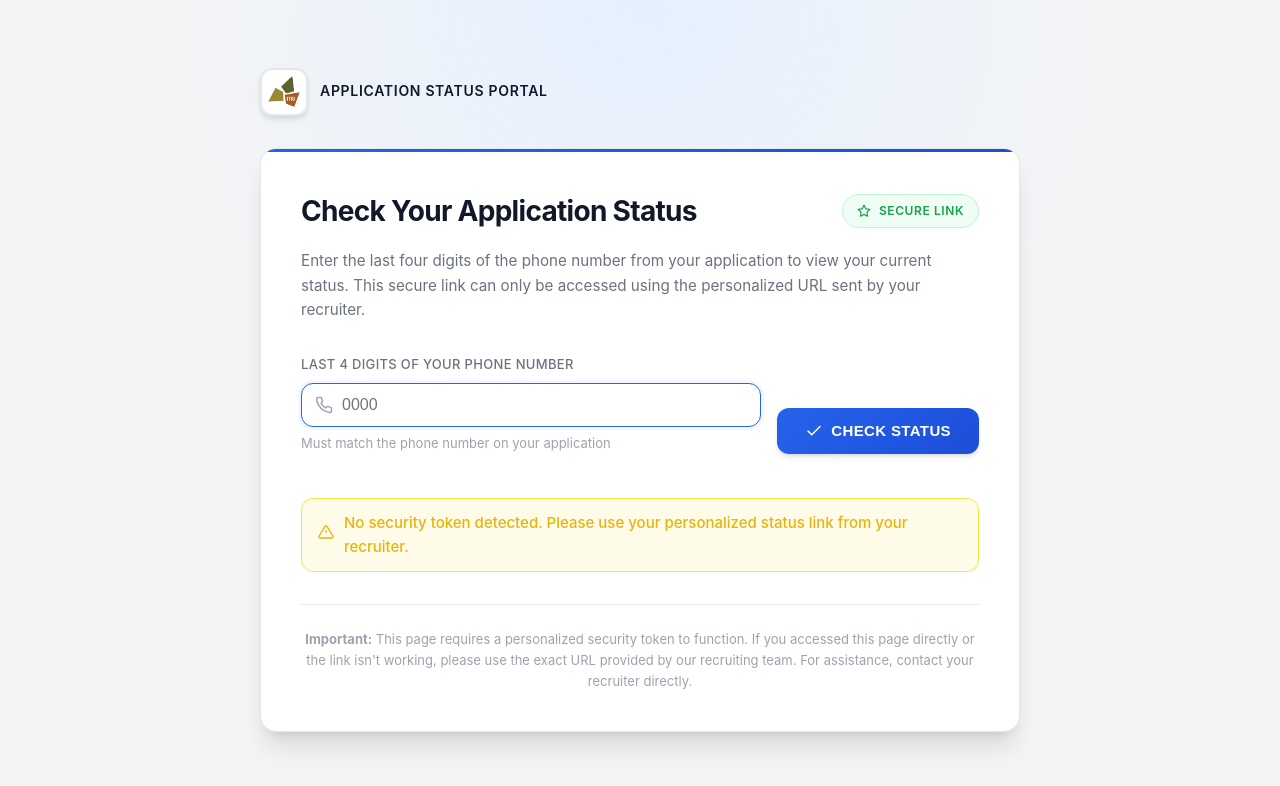
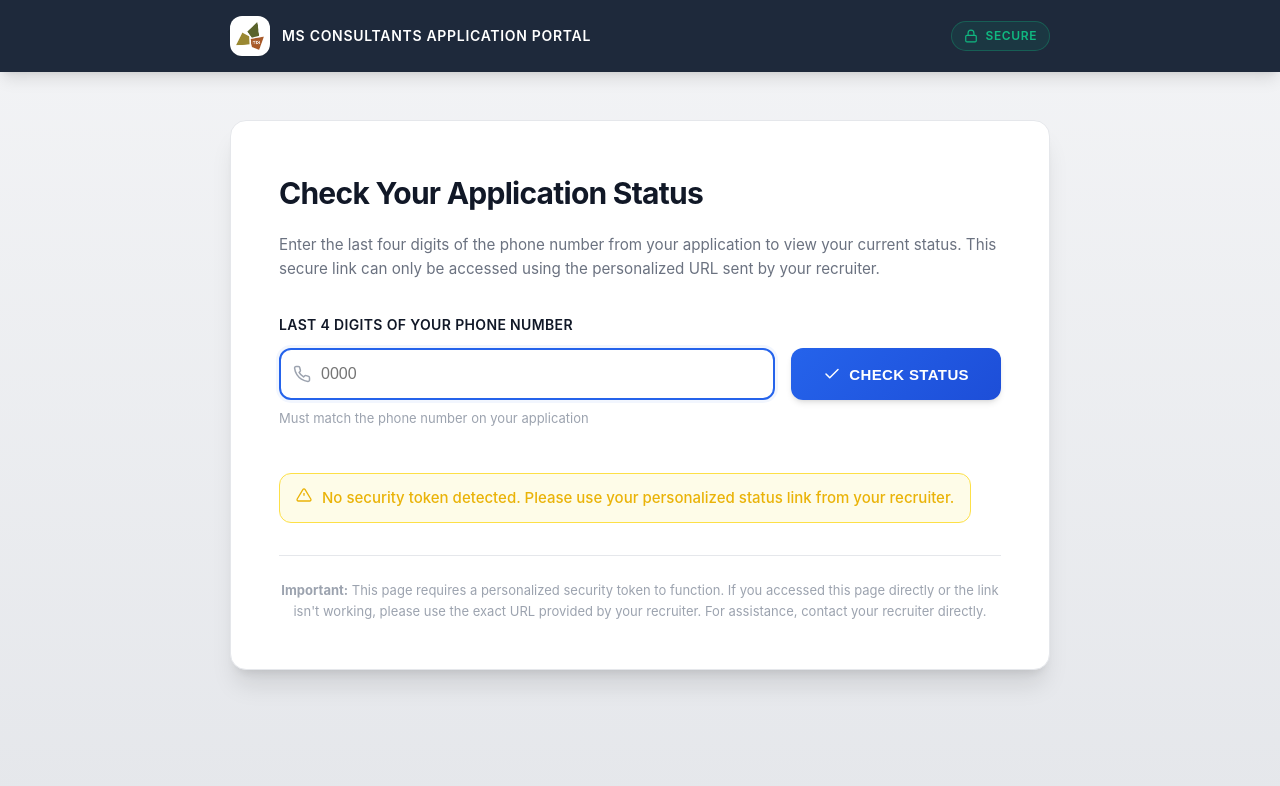
Before and after one commit to vetdre/candidate-status-portal, a plain HTML site: page index.html in a window 1280 px wide. Drawn offline with nearby package versions, Linux system fonts and the light colour scheme.

Commit message:
Update index.html

```diff
--- a/index.html
+++ b/index.html
@@ -23,6 +23,8 @@
       --border-subtle: #e5e7eb;
       --bg-subtle: #f9fafb;
       --bg-card: #ffffff;
+      --header-bg: #1e293b;
+      --header-text: #ffffff;
       --error: #ef4444;
       --error-bg: #fef2f2;
       --error-border: #fecaca;
@@ -58,6 +60,7 @@
         --bg-subtle: #1f2937;
         --bg-card: #111827;
         --border-subtle: #374151;
+        --header-bg: #0f172a;
         --error-bg: #7f1d1d;
         --success-bg: #14532d;
         --warning-bg: #713f12;
@@ -65,12 +68,7 @@
       }
 
       body {
-        background: radial-gradient(circle at top, #1e293b 0, #0f172a 45%, #0f172a 100%);
-      }
-
-      /* Keep logo container white in dark mode for visibility */
-      .brand-logo {
-        background: #ffffff !important;
+        background: #0f172a;
       }
     }
 
@@ -82,104 +80,91 @@
       margin: 0;
       min-height: 100vh;
       font-family: -apple-system, BlinkMacSystemFont, "Segoe UI", Roboto, "Helvetica Neue", Arial, sans-serif;
-      background: radial-gradient(circle at top, #e5f0ff 0, #f3f4f6 45%, #f3f4f6 100%);
+      background: linear-gradient(180deg, #f3f4f6 0%, #e5e7eb 100%);
       color: var(--text-main);
-      display: flex;
-      align-items: center;
-      justify-content: center;
-      padding: 2rem 1.5rem;
       line-height: 1.6;
       -webkit-font-smoothing: antialiased;
       -moz-osx-font-smoothing: grayscale;
     }
 
-    /* Loading states */
-    .skeleton {
-      animation: skeleton-loading 1s linear infinite alternate;
-      background: linear-gradient(90deg, var(--bg-subtle) 25%, var(--border-subtle) 50%, var(--bg-subtle) 75%);
-      background-size: 200% 100%;
-      border-radius: var(--radius-sm);
+    /* Header bar */
+    .header-bar {
+      background: var(--header-bg);
+      padding: 1rem 1.5rem;
+      box-shadow: var(--shadow-lg);
+      position: sticky;
+      top: 0;
+      z-index: 100;
     }
 
-    @keyframes skeleton-loading {
-      0% { background-position: 200% 0; }
-      100% { background-position: -200% 0; }
+    .header-content {
+      max-width: 820px;
+      margin: 0 auto;
+      display: flex;
+      align-items: center;
+      justify-content: space-between;
+      gap: 1rem;
     }
 
-    /* Spinner */
-    .spinner {
-      display: inline-block;
-      width: 16px;
-      height: 16px;
-      border: 2px solid var(--border-subtle);
-      border-top-color: var(--accent);
-      border-radius: 50%;
-      animation: spin 0.6s linear infinite;
-    }
-
-    @keyframes spin {
-      to { transform: rotate(360deg); }
-    }
-
-    /* Fade in animation */
-    @keyframes fadeIn {
-      from {
-        opacity: 0;
-        transform: translateY(10px);
-      }
-      to {
-        opacity: 1;
-        transform: translateY(0);
-      }
-    }
-
-    .fade-in {
-      animation: fadeIn var(--transition-base) ease-out;
-    }
-
-    .page-shell {
-      width: 100%;
-      max-width: 760px;
-    }
-
-    .brand-lockup {
+    .header-brand {
       display: flex;
       align-items: center;
       gap: 0.75rem;
-      margin-bottom: 2rem;
-      color: var(--text-main);  /* Changed from text-muted for better contrast */
-      font-size: 0.875rem;
-      letter-spacing: 0.05em;
-      text-transform: uppercase;
-      font-weight: 600;  /* Increased weight for better visibility */
     }
 
-    .brand-logo {
-      width: 48px;  /* Slightly larger */
-      height: 48px;
-      border-radius: var(--radius-md);  /* Less rounded to show logo better */
-      background: #ffffff;  /* Always white background for logo visibility */
-      border: 2px solid var(--border-subtle);  /* Thicker border */
+    .header-logo {
+      width: 40px;
+      height: 40px;
+      background: #ffffff;
+      border-radius: var(--radius-md);
       display: flex;
       align-items: center;
       justify-content: center;
-      overflow: hidden;
-      box-shadow: var(--shadow-md);
-      position: relative;
-      padding: 4px;  /* Add padding to prevent logo from touching edges */
+      padding: 4px;
+      box-shadow: var(--shadow-sm);
     }
 
-    .brand-logo img {
+    .header-logo img {
       width: 100%;
       height: 100%;
       object-fit: contain;
     }
 
-    .brand-logo.loading::after {
-      content: '';
-      position: absolute;
-      inset: 0;
-      background: var(--bg-subtle);
+    .header-text {
+      color: var(--header-text);
+      font-size: 0.875rem;
+      text-transform: uppercase;
+      letter-spacing: 0.05em;
+      font-weight: 600;
+    }
+
+    .security-indicator {
+      display: flex;
+      align-items: center;
+      gap: 0.5rem;
+      color: #10b981;
+      font-size: 0.75rem;
+      text-transform: uppercase;
+      letter-spacing: 0.05em;
+      font-weight: 600;
+      padding: 0.25rem 0.75rem;
+      background: rgba(16, 185, 129, 0.1);
+      border: 1px solid rgba(16, 185, 129, 0.3);
+      border-radius: var(--radius-full);
+    }
+
+    /* Main content */
+    .main-content {
+      padding: 3rem 1.5rem;
+      display: flex;
+      justify-content: center;
+      align-items: flex-start;
+      min-height: calc(100vh - 72px);
+    }
+
+    .page-shell {
+      width: 100%;
+      max-width: 820px;
     }
 
     .card {
@@ -187,19 +172,8 @@
       border-radius: var(--radius-lg);
       border: 1px solid var(--border-subtle);
       box-shadow: var(--shadow-xl);
-      padding: 2.5rem;
+      padding: 3rem;
       position: relative;
-      overflow: hidden;
-    }
-
-    .card::before {
-      content: '';
-      position: absolute;
-      top: 0;
-      left: 0;
-      right: 0;
-      height: 3px;
-      background: linear-gradient(90deg, var(--accent), var(--accent-hover));
     }
 
     .card-header {
@@ -207,44 +181,15 @@
     }
 
     .card-title-row {
-      display: flex;
-      justify-content: space-between;
-      gap: 1rem;
-      align-items: center;
-      flex-wrap: wrap;
       margin-bottom: 1rem;
     }
 
     h1 {
       margin: 0;
-      font-size: 1.75rem;
+      font-size: 1.875rem;
       font-weight: 700;
       letter-spacing: -0.025em;
       color: var(--text-main);
-    }
-
-    .security-badge {
-      font-size: 0.75rem;
-      text-transform: uppercase;
-      letter-spacing: 0.05em;
-      padding: 0.375rem 0.875rem;
-      border-radius: var(--radius-full);
-      border: 1px solid var(--success-border);
-      display: inline-flex;
-      align-items: center;
-      gap: 0.5rem;
-      background: var(--success-bg);
-      color: var(--success);
-      font-weight: 600;
-      white-space: nowrap;
-    }
-
-    .security-badge-icon {
-      width: 14px;
-      height: 14px;
-      display: flex;
-      align-items: center;
-      justify-content: center;
     }
 
     .subtitle {
@@ -254,43 +199,49 @@
       line-height: 1.6;
     }
 
+    /* Form styles */
     .form-container {
       margin-bottom: 1.5rem;
     }
 
-    .form-row {
-      display: flex;
-      flex-wrap: wrap;
-      gap: 1rem;
-      align-items: flex-end;
+    .form-inline {
+      width: 100%;
     }
 
-    .field-group {
-      flex: 1 1 240px;
-      min-width: 0;
+    .field-group-inline {
+      width: 100%;
     }
 
     label {
       display: block;
-      font-size: 0.8125rem;
-      font-weight: 500;
-      color: var(--text-muted);
-      margin-bottom: 0.5rem;
+      font-size: 0.875rem;
+      font-weight: 600;
+      color: var(--text-main);
+      margin-bottom: 0.75rem;
       text-transform: uppercase;
       letter-spacing: 0.025em;
     }
 
+    .input-button-row {
+      display: flex;
+      gap: 1rem;
+      align-items: stretch;
+      margin-bottom: 0.5rem;
+    }
+
     .input-wrapper {
       position: relative;
+      flex: 1;
+      min-width: 0;
     }
 
     input[type="text"],
     input[type="tel"] {
       width: 100%;
-      padding: 0.75rem 1rem;
-      padding-left: 2.5rem;
+      height: 52px;
+      padding: 0 1rem 0 2.5rem;
       border-radius: var(--radius-md);
-      border: 1px solid var(--border-subtle);
+      border: 2px solid var(--border-subtle);
       background: var(--bg-card);
       color: var(--text-main);
       font-size: 1rem;
@@ -332,7 +283,8 @@
     }
 
     button {
-      padding: 0.875rem 1.75rem;
+      padding: 0 2rem;
+      height: 52px;
       border-radius: var(--radius-md);
       border: none;
       font-size: 0.9375rem;
@@ -348,9 +300,11 @@
       transition: all var(--transition-fast);
       text-transform: uppercase;
       letter-spacing: 0.025em;
-      min-width: 140px;
+      min-width: 160px;
       position: relative;
       overflow: hidden;
+      white-space: nowrap;
+      flex-shrink: 0;
     }
 
     button::before {
@@ -408,6 +362,7 @@
       color: var(--error);
     }
 
+    /* Status and results */
     #status {
       margin-top: 1.25rem;
       min-height: 2rem;
@@ -447,6 +402,31 @@
       background: var(--warning-bg);
       border-color: var(--warning-border);
       color: var(--warning);
+    }
+
+    .spinner {
+      display: inline-block;
+      width: 16px;
+      height: 16px;
+      border: 2px solid var(--border-subtle);
+      border-top-color: var(--accent);
+      border-radius: 50%;
+      animation: spin 0.6s linear infinite;
+    }
+
+    @keyframes spin {
+      to { transform: rotate(360deg); }
+    }
+
+    @keyframes fadeIn {
+      from {
+        opacity: 0;
+        transform: translateY(10px);
+      }
+      to {
+        opacity: 1;
+        transform: translateY(0);
+      }
     }
 
     #result {
@@ -572,19 +552,7 @@
       margin: 0;
     }
 
-    .footer-hint a {
-      color: var(--accent);
-      text-decoration: none;
-      font-weight: 500;
-      transition: color var(--transition-fast);
-    }
-
-    .footer-hint a:hover {
-      color: var(--accent-hover);
-      text-decoration: underline;
-    }
-
-    /* Accessibility improvements */
+    /* Accessibility */
     .sr-only {
       position: absolute;
       width: 1px;
@@ -597,33 +565,42 @@
       border: 0;
     }
 
-    /* Focus visible for keyboard navigation */
     :focus-visible {
       outline: 2px solid var(--accent);
       outline-offset: 2px;
     }
 
-    /* Mobile optimizations */
+    /* Mobile */
     @media (max-width: 640px) {
-      body {
-        padding: 1.25rem 1rem;
+      .header-bar {
+        padding: 0.75rem 1rem;
+      }
+
+      .header-content {
+        flex-direction: column;
+        gap: 0.75rem;
+      }
+
+      .main-content {
+        padding: 2rem 1rem;
+        min-height: calc(100vh - 100px);
       }
 
       .card {
-        padding: 1.75rem 1.25rem;
+        padding: 2rem 1.25rem;
       }
 
       h1 {
         font-size: 1.5rem;
       }
 
-      .card-title-row {
+      .input-button-row {
         flex-direction: column;
-        align-items: flex-start;
       }
 
-      .result-card {
-        padding: 1.25rem;
+      button {
+        width: 100%;
+        min-width: unset;
       }
 
       .result-row {
@@ -634,37 +611,15 @@
       .result-label {
         min-width: unset;
       }
-
-      .form-row {
-        flex-direction: column;
-      }
-
-      button {
-        width: 100%;
-      }
-    }
-
-    /* Print styles */
-    @media print {
-      body {
-        background: white;
-      }
-
-      .card {
-        box-shadow: none;
-        border: 1px solid #000;
-      }
-
-      button {
-        display: none;
-      }
     }
   </style>
 </head>
 <body>
-  <div class="page-shell">
-    <div class="brand-lockup">
-      <div class="brand-logo" id="brand-logo">
+  <!-- Distinct header bar -->
+  <header class="header-bar">
+    <div class="header-content">
+      <div class="header-brand">
+        <div class="header-logo">
           <img
             src="ms-logo-Color-Solid-square-transparent_no-text.webp"
             alt="MS Consultants"
@@ -672,21 +627,24 @@
             onerror="this.style.display='none'"
           />
         </div>
-      <div>Application Status Portal</div>
+        <div class="header-text">MS Consultants Application Portal</div>
       </div>
+      <div class="security-indicator">
+        <svg width="14" height="14" viewBox="0 0 24 24" fill="none" stroke="currentColor" stroke-width="2" stroke-linecap="round" stroke-linejoin="round">
+          <rect x="3" y="11" width="18" height="11" rx="2" ry="2"></rect>
+          <path d="M7 11V7a5 5 0 0 1 10 0v4"></path>
+        </svg>
+        <span>Secure</span>
+      </div>
+    </div>
+  </header>
 
+  <div class="main-content">
+    <div class="page-shell">
       <main class="card" role="main">
         <div class="card-header">
           <div class="card-title-row">
             <h1>Check Your Application Status</h1>
-          <div class="security-badge" role="status" aria-label="Security status">
-            <span class="security-badge-icon">
-              <svg width="14" height="14" viewBox="0 0 24 24" fill="none" stroke="currentColor" stroke-width="2" stroke-linecap="round" stroke-linejoin="round">
-                <path d="M12 2l3.09 6.26L22 9.27l-5 4.87 1.18 6.88L12 17.77l-6.18 3.25L7 14.14 2 9.27l6.91-1.01L12 2z"/>
-              </svg>
-            </span>
-            <span>Secure Link</span>
-          </div>
           </div>
           <p class="subtitle">
             Enter the last four digits of the phone number from your application to view your current status.
@@ -695,12 +653,13 @@
         </div>
 
         <form id="status-form" class="form-container" novalidate>
-        <div class="form-row">
-          <div class="field-group">
+          <div class="form-inline">
+            <div class="field-group-inline">
               <label for="last4">
                 Last 4 digits of your phone number
                 <span class="sr-only">(Required)</span>
               </label>
+              <div class="input-button-row">
                 <div class="input-wrapper">
                   <span class="input-icon">
                     <svg width="18" height="18" viewBox="0 0 24 24" fill="none" stroke="currentColor" stroke-width="2" stroke-linecap="round" stroke-linejoin="round">
@@ -721,10 +680,6 @@
                     required
                   />
                 </div>
-            <div class="helper-text" id="phone-helper">
-              Must match the phone number on your application
-            </div>
-          </div>
                 <button type="submit" id="submit-btn">
                   <span class="btn-icon">
                     <svg width="18" height="18" viewBox="0 0 24 24" fill="none" stroke="currentColor" stroke-width="2" stroke-linecap="round" stroke-linejoin="round">
@@ -733,6 +688,11 @@
                   </span>
                   <span>Check Status</span>
                 </button>
+              </div>
+              <div class="helper-text" id="phone-helper">
+                Must match the phone number on your application
+              </div>
+            </div>
           </div>
         </form>
 
@@ -743,14 +703,16 @@
           <p>
             <strong>Important:</strong> This page requires a personalized security token to function.
             If you accessed this page directly or the link isn't working, please use the exact URL
-          provided by our recruiting team. For assistance, contact your recruiter directly.
+            provided by your recruiter. For assistance, contact your recruiter directly.
           </p>
         </footer>
       </main>
     </div>
+  </div>
 
   <script src="https://cdn.jsdelivr.net/npm/@supabase/supabase-js@2"></script>
   <script>
+    // [Same JavaScript code as the optimized version - identical functionality]
     // Configuration (consider moving to environment variables in production)
     const CONFIG = {
       SUPABASE_URL: 'https://nnauvyublclfeqizpawr.supabase.co',
@@ -1146,18 +1108,6 @@
           checkStatus();
         }
       });
-
-      // Auto-submit when 4 digits entered (optional enhancement)
-      elements.last4Input.addEventListener('input', (e) => {
-        if (e.target.value.length === 4 && CONFIG.PHONE_REGEX.test(e.target.value)) {
-          // Small delay to let user see the complete input
-          setTimeout(() => {
-            if (e.target.value.length === 4) {
-              // checkStatus(); // Uncomment to enable auto-submit
-            }
-          }, 300);
-        }
-      });
     }
 
     // Initialize when DOM is ready
```
Lines whose indentation alone changed are shown as unchanged.
